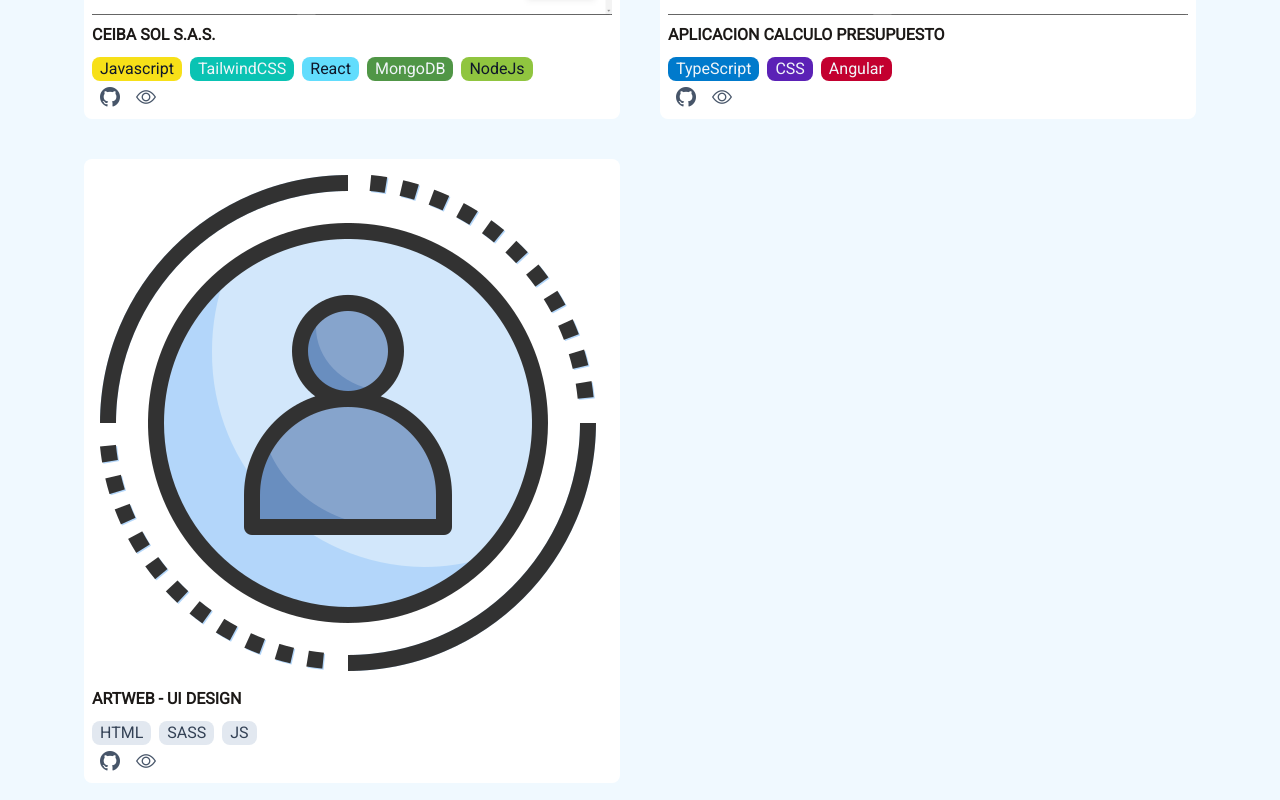
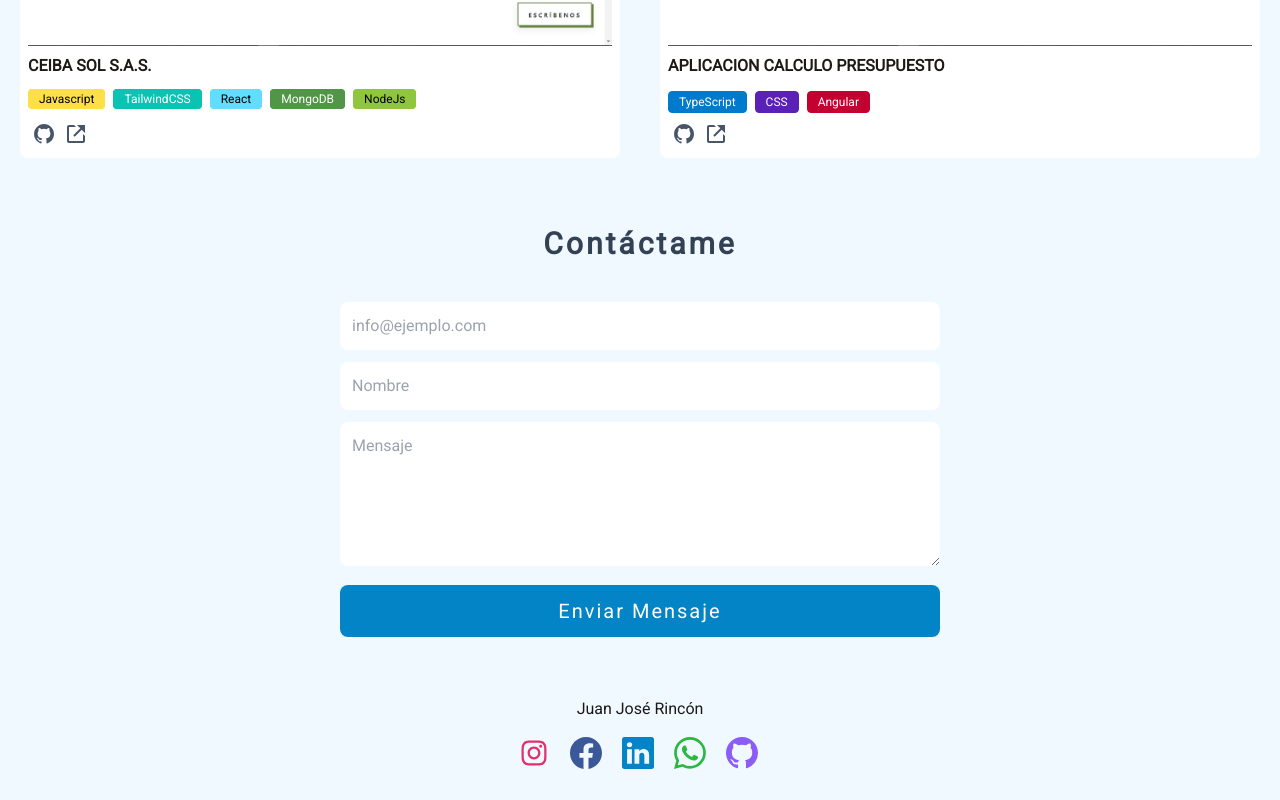
Before and after one commit to Goster210/PortafolioJuanJose, a React (Vite) app: page / in a window 1280 px wide. Shown: the part 1740-2540 px from the top of the page. Built offline with nearby package versions, Linux system fonts and the light colour scheme.

Commit message:
actualizacion v1.1

```diff
--- a/src/App.jsx
+++ b/src/App.jsx
@@ -1,5 +1,6 @@
 import { AiOutlineInstagram } from "react-icons/ai";
 import { BsFacebook, BsLinkedin, BsWhatsapp, BsGithub } from "react-icons/bs";
+import { BiLinkExternal, BiLogoGithub } from "react-icons/bi";
 
 import "./index.css";
 
@@ -13,7 +14,7 @@ function App() {
         >
           <div
             data-aos="fade-right"
-            class="p-10 lg:w-[80%] lg:h-500px lg:self-center"
+            class="p-4 lg:p-10 lg:w-[80%] lg:h-500px lg:self-center"
           >
             <h1 class="text-sky-600 dark:text-sky-300 text-2xl font-bold tracking-widest leadinf-10">
               HOLA, SOY
@@ -68,7 +69,8 @@ function App() {
                 <BsGithub class="px-2"></BsGithub>
               </a>
             </div>
-            <div>
+            <div class="flex flex-col lg:flex-row">
+              <div class="pb-4 lg:pr-4">
                 <a href="#contactos">
                   <button class="relative p-0.5 inline-flex items-center justify-center font-bold overflow-hidden group rounded-md">
                     <span class="w-full h-full bg-gradient-to-br from-sky-500 via-sky-700 to-sky-900 group-hover:from-sky-900 group-hover:via-sky-700 group-hover:to-sky-500 absolute"></span>
@@ -77,6 +79,17 @@ function App() {
                     </span>
                   </button>
                 </a>
+              </div>
+              <div>
+                <a href="#contactos">
+                  <button class="relative p-0.5 inline-flex items-center justify-center font-bold overflow-hidden group rounded-md">
+                    <span class="w-full h-full bg-gradient-to-br from-sky-500 via-sky-700 to-sky-900 group-hover:from-sky-900 group-hover:via-sky-700 group-hover:to-sky-500 absolute"></span>
+                    <span class="relative px-6 py-3 transition-all ease-out bg-gray-900 rounded-md group-hover:bg-opacity-0 duration-400">
+                      <span class="relative text-white">DESCARGA MI CV</span>
+                    </span>
+                  </button>
+                </a>
+              </div>
             </div>
           </div>
           {/*IMAGEN*/}
@@ -96,7 +109,7 @@ function App() {
             <h2 class="text-3xl text-slate-700 dark:text-white font-bold tracking-widest w-[85%] m-auto text-center pt-8">
               Experiencia Laboral
             </h2>
-            <section class="my-12 flex flex-col w-[84%] m-auto lg:flex-row lg:w-[87%] lg:my-28">
+            <section class="my-12 flex flex-col w-auto m-auto lg:flex-row lg:w-[87%] lg:my-28">
               <div class="flex justify-between lg:flex-col lg:w-[20%]">
                 <button
                   type="button"
@@ -272,47 +285,55 @@ function App() {
         {/*#4 SECCION PROYECTOS*/}
         <div id="proyectos">
           <div data-aos="fade-up">
-            <h3 class="text-3xl text-slate-700 dark:text-white my-5 px-12 font-bold tracking-widest md:text-center">
+            <h3 class="text-3xl text-slate-700 dark:text-white my-5 px-12 font-bold tracking-widest text-center">
               Mis Proyectos
             </h3>
 
-            <section class="my-12 flex flex-col items-center justify-center w-[90%] m-auto lg:flex-row lg:grid lg:grid-cols-2">
+            <section class="my-12 flex flex-col items-center justify-center w-auto m-auto lg:flex-row lg:grid lg:grid-cols-2">
               <div class="border-1 rounded-lg bg-white dark:bg-slate-800 m-5">
                 <div class="m-2">
                   <img
                     src="ceiba-sol.png"
                     alt=""
-                    class="opacity-80 hover:opacity-100"
+                    class="opacity-80 hover:opacity-100 transition delay-50"
                   />
                   <h4 class="font-bold my-2">CEIBA SOL S.A.S.</h4>
-                  <article class="flex justify-between grid grid-rows-2">
-                    <div class="flex flex-nowrap items-center">
-                      <span class="bg-[#f7e018] rounded-lg px-2 mr-2 text-slate-900">
+                  <article class="flex justify-between grid grid-rows-2 ">
+                    <div class="">
+                      <span class="bg-yellow-300 text-black text-xs font-medium mr-2 px-2.5 py-0.5 rounded dark:bg-slate-800 dark:text-yellow-300 border border-yellow-300">
                         Javascript
                       </span>
-                      <span class="bg-[#0ac3b3] rounded-lg px-2 mr-2 text-slate-100">
+
+                      <span class=" bg-[#0ac3b3] text-white text-xs font-medium mr-2 px-2.5 py-0.5 rounded dark:bg-slate-800 dark:text-[#0ac3b3] border border-[#0ac3b3]">
                         TailwindCSS
                       </span>
 
-                      <span class="bg-[#62ddfd] rounded-lg px-2 mr-2 text-slate-900">
+                      <span class="bg-[#62ddfd] text-black text-xs font-medium mr-2 px-2.5 py-0.5 rounded dark:bg-slate-800 dark:text-[#62ddfd] border border-[#62ddfd]">
                         React
                       </span>
-                      <span class="bg-[#509646] rounded-lg px-2 mr-2 text-slate-100">
+
+                      <span class="bg-[#509646] text-white text-xs font-medium mr-2 px-2.5 py-0.5 rounded dark:bg-slate-800 dark:text-[#509646] border border-[#509646]">
                         MongoDB
                       </span>
-                      <span class="bg-[#90c53f] rounded-lg px-2 mr-2 text-slate-900">
+
+                      <span class="bg-[#90c53f] text-black text-xs font-medium mr-2 px-2.5 py-0.5 rounded dark:bg-slate-800 dark:text-[#90c53f] border border-[#90c53f]">
                         NodeJs
                       </span>
                     </div>
-                    <div class="text-xl text-slate-600 dark:text-slate-200 pr-2 flex flex-nowrap">
-                      <a href="https://github.com/CeibaSol/" target="_blank">
-                        <i class="bi bi-github px-2"></i>
+                    <div class="flex flex-row ">
+                      <a
+                        href="https://github.com/CeibaSol/"
+                        target="_blank"
+                        class="p-1 text-2xl text-slate-600 dark:text-slate-200"
+                      >
+                        <BiLogoGithub class="transition delay-150 hover:scale-125"></BiLogoGithub>
                       </a>
                       <a
                         href="https://ceiba-sol-fe.vercel.app/"
                         target="_blank"
+                        class="p-1 text-2xl text-slate-600 dark:text-slate-200"
                       >
-                        <i class="bi bi-eye px-2"></i>
+                        <BiLinkExternal class="transition delay-150 hover:scale-125"></BiLinkExternal>
                       </a>
                     </div>
                   </article>
@@ -324,63 +345,38 @@ function App() {
                   <img
                     src="app-presupuesto.png"
                     alt=""
-                    class="opacity-80 hover:opacity-100"
+                    class="opacity-80 hover:opacity-100 transition delay-50"
                   />
                   <h4 class="font-bold my-2">APLICACION CALCULO PRESUPUESTO</h4>
                   <article class="flex justify-between grid grid-rows-2">
                     <div class="flex flex-nowrap items-center">
-                      <span class="bg-[#007acc] rounded-lg px-2 mr-2 text-slate-100">
+                      <span class="bg-[#007acc] text-white text-xs font-medium mr-2 px-2.5 py-0.5 rounded dark:bg-slate-800 dark:text-blue-200  border border-[#007acc]">
                         TypeScript
                       </span>
-                      <span class="bg-violet-800 rounded-lg px-2 mr-2 text-slate-100">
+
+                      <span class="bg-violet-800 text-white text-xs font-medium mr-2 px-2.5 py-0.5 rounded dark:bg-slate-800 dark:text-violet-300 border border-violet-800">
                         CSS
                       </span>
 
-                      <span class="bg-[#c3002f] rounded-lg px-2 mr-2 text-slate-100">
+                      <span class="bg-[#c3002f] text-white text-xs font-medium mr-2 px-2.5 py-0.5 rounded dark:bg-slate-800 dark:text-red-200 border border-[#c3002f]">
                         Angular
                       </span>
                     </div>
-                    <div class="text-xl text-slate-600 dark:text-slate-200 pr-2 flex flex-nowrap">
-                      <a href="https://github.com/CeibaSol/" target="_blank">
-                        <i class="bi bi-github px-2"></i>
+
+                    <div class="flex flex-row ">
+                      <a
+                        href="https://github.com/Goster210/Presupuesto-app"
+                        target="_blank"
+                        class="p-1 text-2xl text-slate-600 dark:text-slate-200"
+                      >
+                        <BiLogoGithub class="transition delay-150 hover:scale-125"></BiLogoGithub>
                       </a>
                       <a
-                        href="https://ceiba-sol-fe.vercel.app/"
+                        href="https://presupuesto-app-zeta.vercel.app/"
                         target="_blank"
+                        class="p-1 text-2xl text-slate-600 dark:text-slate-200"
                       >
-                        <i class="bi bi-eye px-2"></i>
-                      </a>
-                    </div>
-                  </article>
-                </div>
-              </div>
-
-              <div class="border-1 rounded-lg bg-white dark:bg-slate-800 m-5">
-                <div class="m-2">
-                  <img
-                    src="icono.png"
-                    alt=""
-                    class="opacity-80 hover:opacity-100"
-                  />
-                  <h4 class="font-bold my-2">ARTWEB - UI DESIGN</h4>
-                  <article class="flex justify-between grid grid-rows-2">
-                    <div class="flex flex-nowrap items-center">
-                      <span class="bg-slate-200 rounded-lg px-2 mr-2 text-slate-700">
-                        HTML
-                      </span>
-                      <span class="bg-slate-200 rounded-lg px-2 mr-2 text-slate-700">
-                        SASS
-                      </span>
-                      <span class="bg-slate-200 rounded-lg px-2 mr-2 text-slate-700">
-                        JS
-                      </span>
-                    </div>
-                    <div class="text-xl text-slate-600 dark:text-slate-200 pr-2 flex flex-nowrap">
-                      <a href="">
-                        <i class="bi bi-github px-2"></i>
-                      </a>
-                      <a href="">
-                        <i class="bi bi-eye px-2"></i>
+                        <BiLinkExternal class="transition delay-150 hover:scale-125"></BiLinkExternal>
                       </a>
                     </div>
                   </article>
@@ -404,7 +400,7 @@ function App() {
                     type="email"
                     name="email"
                     id="email"
-                    class="p-3 w-full rounded-lg focus:outline-none focus:ring focus:ring-blue-400"
+                    class="p-3 w-full rounded-lg focus:outline-none focus:ring focus:ring-blue-400 dark:text-black"
                   />
                 </div>
 
@@ -414,7 +410,7 @@ function App() {
                     name="nombre"
                     id="nombre"
                     placeholder="Nombre"
-                    class="p-3 w-full rounded-lg focus:outline-none focus:ring focus:ring-blue-400"
+                    class="p-3 w-full rounded-lg focus:outline-none focus:ring focus:ring-blue-400 dark:text-black"
                   />
                 </div>
 
@@ -424,7 +420,7 @@ function App() {
                     id="msj"
                     rows="5"
                     placeholder="Mensaje"
-                    class="p-3 w-full rounded-lg focus:outline-none focus:ring focus:ring-blue-400"
+                    class="p-3 w-full rounded-lg focus:outline-none focus:ring focus:ring-blue-400 dark:text-black"
                   ></textarea>
                 </div>
                 <div class="my-3">
@@ -436,18 +432,43 @@ function App() {
 
               <footer class="text-center mt-12 mb-5">
                 <p class="hover:text-sky-500">Juan José Rincón</p>
-                <div class="my-2">
-                  <a href="">
-                    <i class="bi bi-twitter hover:text-sky-500 px-2"></i>
+
+                {/*REDES SOCIALES*/}
+                <div class="text-center flex justify-center py-2 flex flex-row">
+                  <a
+                    href="https://www.instagram.com/juanjose.rincon/"
+                    target="_blank"
+                    class="pr-1 text-5xl text-[#E1306C] hover:text-sky-600"
+                  >
+                    <AiOutlineInstagram class="px-2"></AiOutlineInstagram>
                   </a>
-                  <a href="">
-                    <i class="bi bi-instagram hover:text-sky-500 px-2"></i>
+                  <a
+                    href="https://www.facebook.com/juanjose.rinconbalaguera"
+                    target="_blank"
+                    class="pr-1 text-5xl text-[#3b5998] hover:text-sky-300 "
+                  >
+                    <BsFacebook class="px-2"></BsFacebook>
                   </a>
-                  <a href="">
-                    <i class="bi bi-linkedin hover:text-sky-500 px-2"></i>
+                  <a
+                    href="https://www.linkedin.com/in/juan-jos%C3%A9-rinc%C3%B3n-balaguera-b385a8149/"
+                    target="_blank"
+                    class="pr-1 text-5xl text-sky-600 hover:text-sky-300 "
+                  >
+                    <BsLinkedin class="px-2"></BsLinkedin>
                   </a>
-                  <a href="">
-                    <i class="bi bi-github hover:text-sky-500 px-2"></i>
+                  <a
+                    href="https://api.whatsapp.com/send?phone=573125880706&text=Hola,%Juan%Jose"
+                    target="_blank"
+                    class="pr-1 text-5xl text-[#2BB741] hover:text-sky-600 "
+                  >
+                    <BsWhatsapp class="px-2"></BsWhatsapp>
+                  </a>
+                  <a
+                    href="https://github.com/goster210"
+                    target="_blank"
+                    class="pr-1 text-5xl text-violet-500 hover:text-sky-600 "
+                  >
+                    <BsGithub class="px-2"></BsGithub>
                   </a>
                 </div>
               </footer>
```
Also changed, not shown: src/index.css (+13 -0 lines), src/navBar.jsx (+4 -4 lines). Lines whose indentation alone changed are shown as unchanged.
